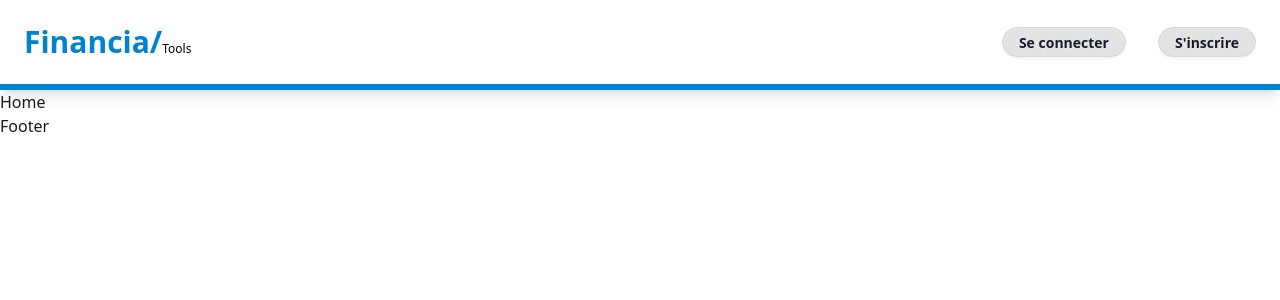
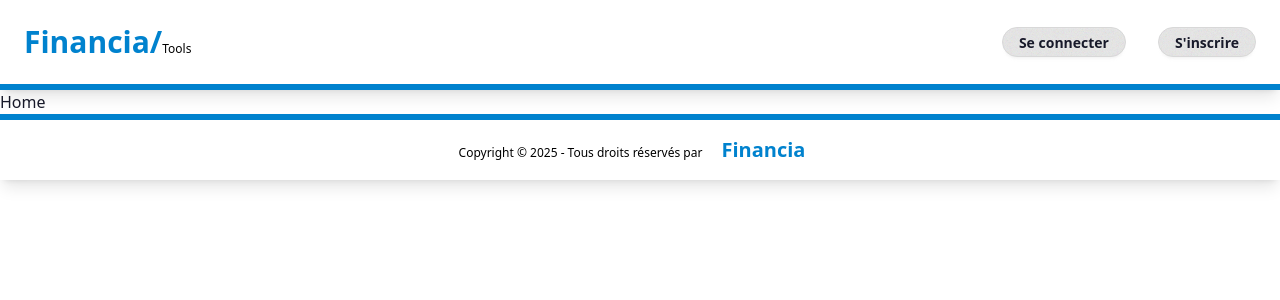
Before and after one commit to Steve05h20/Financia-Tools, a Vue app: page / in a window 1280 px wide. Shown: the top 300 px of the page. Built offline with nearby package versions, Linux system fonts and the light colour scheme.

Commit message:
Footer-Homepage/[Asma]/001

```diff
--- a/src/App.vue
+++ b/src/App.vue
@@ -1,18 +1,11 @@
 <script setup lang="ts">
 import { RouterView } from 'vue-router'
 import Header from './components/HeaderPage.vue'
-import Notification from './components/ToastNotification.vue';
-
-
+import Notification from './components/ToastNotification.vue'
 </script>
 
 <template>
-
-
   <Header />
   <Notification />
   <RouterView />
-  <footer class="bg-base-100">
-    <h1>Footer</h1>
-  </footer>
 </template>
--- /dev/null
+++ b/src/components/FooterHome.vue
@@ -0,0 +1,16 @@
+<script setup lang="ts">
+const currentYear = new Date().getFullYear()
+</script>
+
+<template>
+  <footer
+    class="footer sm:footer-horizontal footer-center bg-base-100 text-base-content p-4 border-t-6 shadow-lg border-primary"
+  >
+    <aside>
+      <p class="text-black font-normal text-xs">
+        Copyright © {{ currentYear }} - Tous droits réservés par
+        <span class="text-xl text-primary m-4 font-bold">Financia</span>
+      </p>
+    </aside>
+  </footer>
+</template>
--- a/src/views/HomeView.vue
+++ b/src/views/HomeView.vue
@@ -1,15 +1,10 @@
 <script setup lang="ts">
-
-
-
+import FooterHome from '../components/FooterHome.vue'
 </script>
-
-
-
 
 <template>
   <main>
     <h1>Home</h1>
-
   </main>
+  <FooterHome />
 </template>
```
